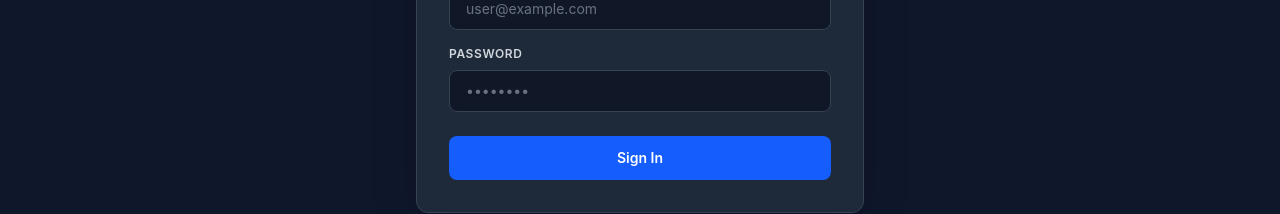
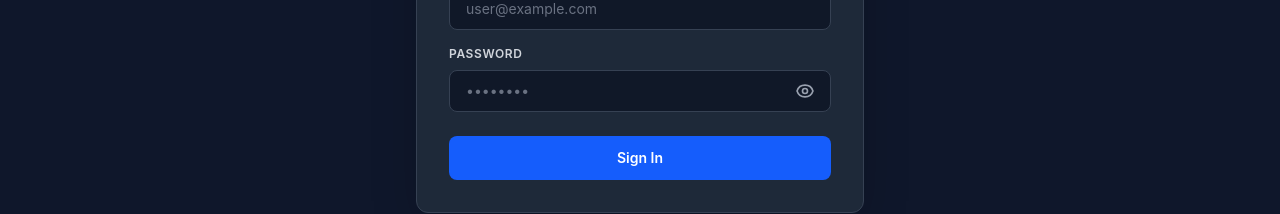
Before and after one commit to Nikos-Salichos/car-intelligence-dashboard, a React (Vite) app: page /vfmdashboard in a window 1280 px wide. Shown: the part 372-586 px from the top of the page. Built offline with nearby package versions, Linux system fonts and the light colour scheme; what ag-grid-community would draw is missing.

Commit message:
show column of seller type , toggle show password

```diff
--- a/src/components/LoginForm.tsx
+++ b/src/components/LoginForm.tsx
@@ -8,6 +8,7 @@ interface Props {
 export const LoginForm: React.FC<Props> = ({ onSuccess }) => {
     const [email, setEmail] = useState<string>("");
     const [password, setPassword] = useState<string>("");
+    const [showPassword, setShowPassword] = useState<boolean>(false);
     const [loading, setLoading] = useState<boolean>(false);
     const [error, setError] = useState<string | null>(null);
 
@@ -66,20 +67,72 @@ export const LoginForm: React.FC<Props> = ({ onSuccess }) => {
                         <label className="block text-xs font-semibold text-gray-300 uppercase tracking-wider mb-2">
                             Password
                         </label>
+                        <div className="relative">
                             <input
-                            type="password"
+                                type={showPassword ? "text" : "password"}
                                 required
                                 value={password}
                                 onChange={(e) => setPassword(e.target.value)}
                                 placeholder="••••••••"
-                            className="w-full px-4 py-2.5 bg-gray-900 border border-gray-700 rounded-lg text-white placeholder-gray-500 text-sm focus:outline-none focus:border-blue-500 transition-colors"
+                                className="w-full pl-4 pr-11 py-2.5 bg-gray-900 border border-gray-700 rounded-lg text-white placeholder-gray-500 text-sm focus:outline-none focus:border-blue-500 transition-colors"
                             />
+                            <button
+                                type="button"
+                                onClick={() => setShowPassword((prev) => !prev)}
+                                className="absolute right-3 top-1/2 -translate-y-1/2 text-gray-400 hover:text-blue-400 focus:text-blue-400 focus:outline-none transition-colors p-1"
+                                aria-label={showPassword ? "Hide password" : "Show password"}
+                            >
+                                {showPassword ? (
+                                    /* English Comment: Eye Off SVG Icon */
+                                    <svg
+                                        className="w-5 h-5"
+                                        fill="none"
+                                        stroke="currentColor"
+                                        viewBox="0 0 24 24"
+                                    >
+                                        <path
+                                            strokeLinecap="round"
+                                            strokeLinejoin="round"
+                                            strokeWidth="2"
+                                            d="M13.875 18.825A10.05 10.05 0 0112 19c-7 0-11-8-11-8a18.45 18.45 0 015.06-5.94M9.9 4.24A9.12 9.12 0 0112 4c7 0 11 8 11 8a18.5 18.5 0 01-2.16 3.19m-6.72-1.07a3 3 0 11-4.24-4.24"
+                                        />
+                                        <path
+                                            strokeLinecap="round"
+                                            strokeLinejoin="round"
+                                            strokeWidth="2"
+                                            d="M3 3l18 18"
+                                        />
+                                    </svg>
+                                ) : (
+                                    /* English Comment: Eye Open SVG Icon */
+                                    <svg
+                                        className="w-5 h-5"
+                                        fill="none"
+                                        stroke="currentColor"
+                                        viewBox="0 0 24 24"
+                                    >
+                                        <path
+                                            strokeLinecap="round"
+                                            strokeLinejoin="round"
+                                            strokeWidth="2"
+                                            d="M15 12a3 3 0 11-6 0 3 3 0 016 0z"
+                                        />
+                                        <path
+                                            strokeLinecap="round"
+                                            strokeLinejoin="round"
+                                            strokeWidth="2"
+                                            d="M2.458 12C3.732 7.943 7.523 5 12 5c4.478 0 8.268 2.943 9.542 7-1.274 4.057-5.064 7-9.542 7-4.477 0-8.268-2.943-9.542-7z"
+                                        />
+                                    </svg>
+                                )}
+                            </button>
+                        </div>
                     </div>
 
                     <button
                         type="submit"
                         disabled={loading}
-                        className="w-full py-3 bg-blue-600 hover:bg-blue-700 text-white font-semibold rounded-lg text-sm transition-colors disabled:opacity-50 disabled:cursor-not-allowed mt-2"
+                        className="w-full py-3 bg-blue-600 hover:bg-blue-700 text-white font-semibold rounded-lg text-sm transition-colors disabled:opacity-50 disabled:cursor-not-allowed mt-2 focus:outline-none focus:ring-2 focus:ring-blue-500 focus:ring-offset-2 focus:ring-offset-gray-800"
                     >
                         {loading ? "Authenticating..." : "Sign In"}
                     </button>
```
Also changed, not shown: src/components/sourcing/VfmLeaderboardDesktop.tsx (+14 -44 lines). Lines whose indentation alone changed are shown as unchanged.
